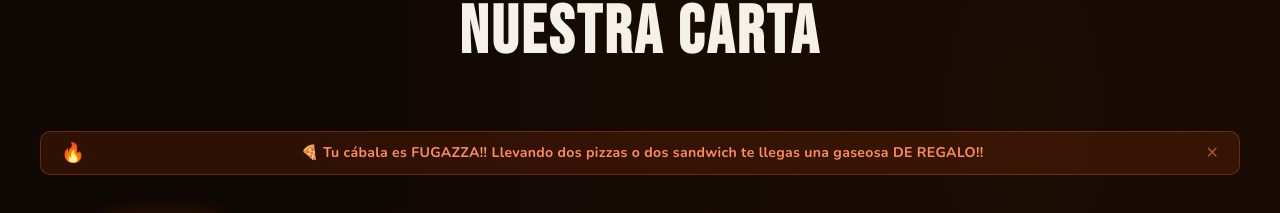
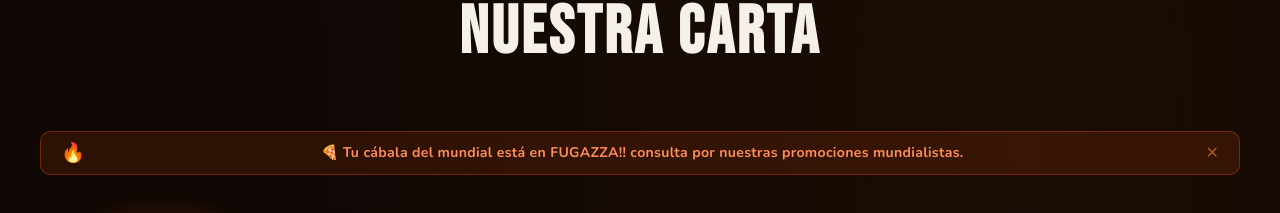
Before and after one commit to AleLopez790/fugazza790, a plain HTML site: page index.html in a window 1280 px wide. Shown: the part 1924-2137 px from the top of the page. Drawn offline with nearby package versions, Linux system fonts and the light colour scheme; a web font is replaced by a local one.

Commit message:
Update promo message for FUGAZZA

```diff
--- a/index.html
+++ b/index.html
@@ -2586,7 +2586,7 @@ body.unlocked #fab-carrito {
    ══════════════════════════════════════════════════════════════ */
 const PROMO_CONFIG = {
   activo:  true,
-  mensaje: "🍕 Tu cábala es FUGAZZA!! Llevando dos pizzas o dos sandwich te llegas una gaseosa DE REGALO!!",
+  mensaje: "🍕 Tu cábala del mundial está en FUGAZZA!! consulta por nuestras promociones mundialistas.",
   icono:   "🔥",
   color:   "naranja"   // naranja | verde | amarillo | azul | violeta
 };
```
